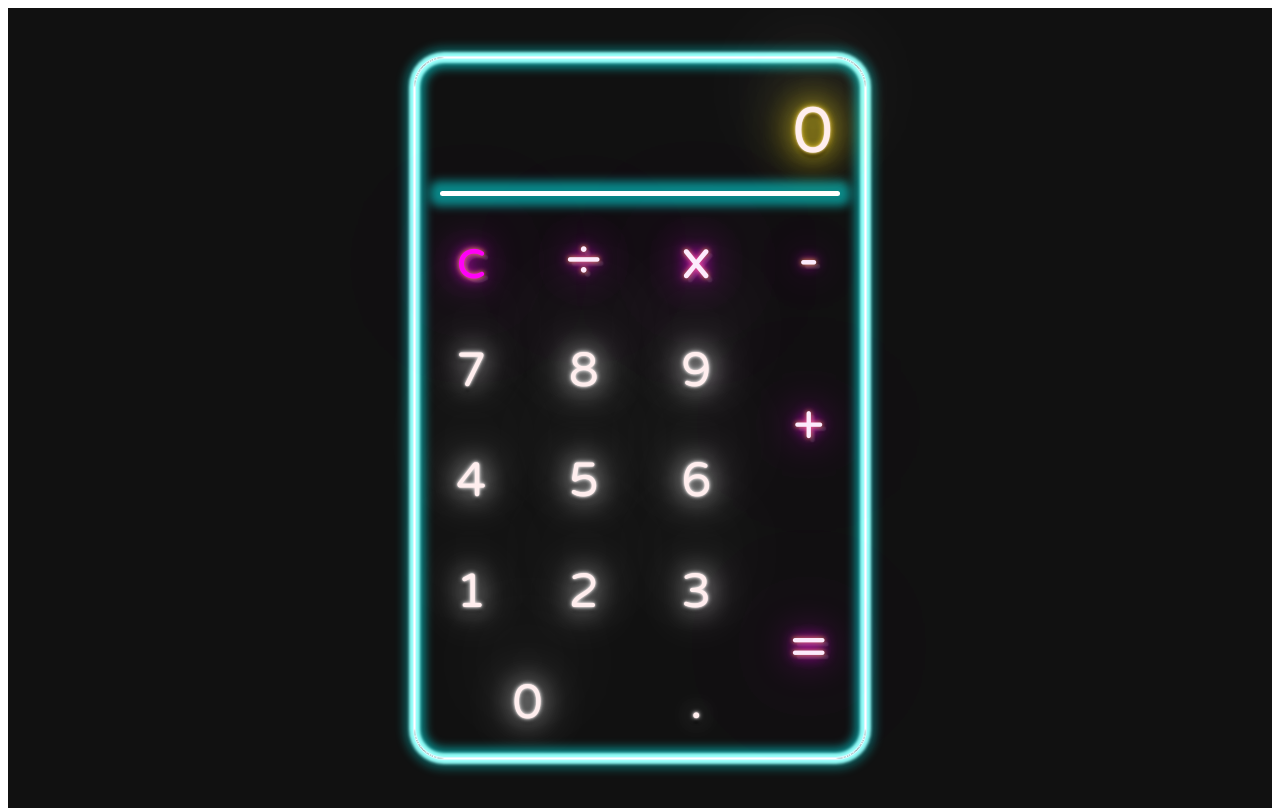
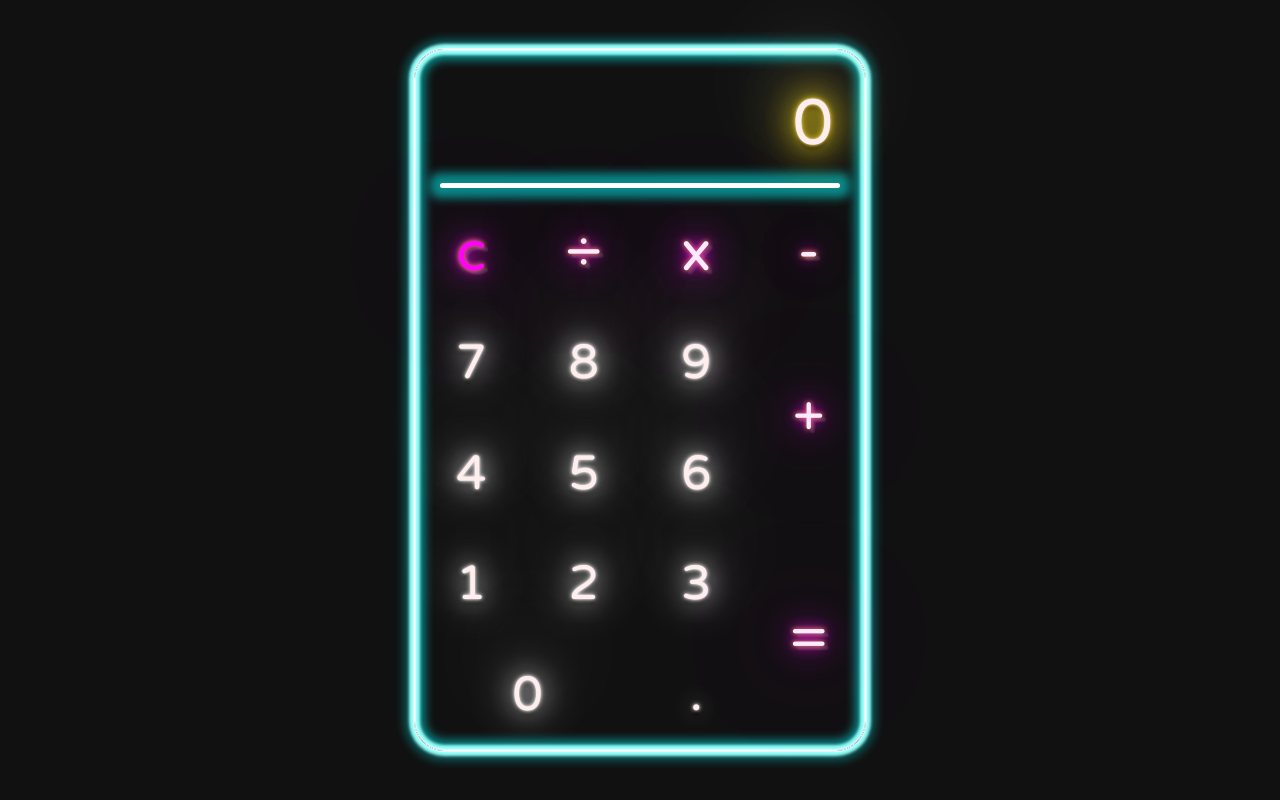
Before and after one commit to iiQvQii/Neon-Calculator, a plain HTML site: page index.html in a window 1280 px wide. Drawn offline with Linux system fonts and the light colour scheme; the site is published under a folder, as on GitHub Pages, so addresses that start at the root find nothing.

Commit message:
改路徑

```diff
--- a/index.html
+++ b/index.html
@@ -7,7 +7,7 @@
   <meta name="viewport" content="width=device-width, initial-scale=1.0">
   <title>Calculator</title>
   <link href="https://fonts.googleapis.com/css2?family=Fredoka+One&family=Varela+Round&display=swap" rel="stylesheet">
-  <link rel="stylesheet" href="/reset.css">
+  <link rel="stylesheet" href="./reset.css">
   <link rel="stylesheet" href="./style.css">
 </head>
 
```
